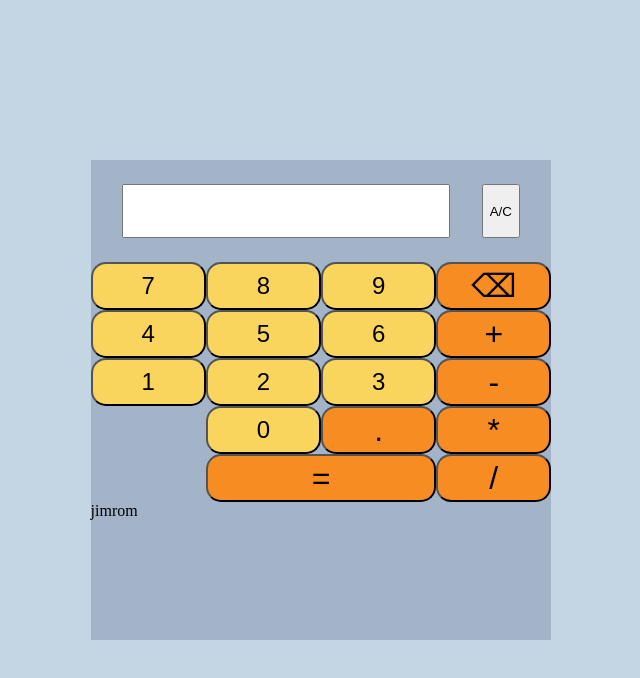
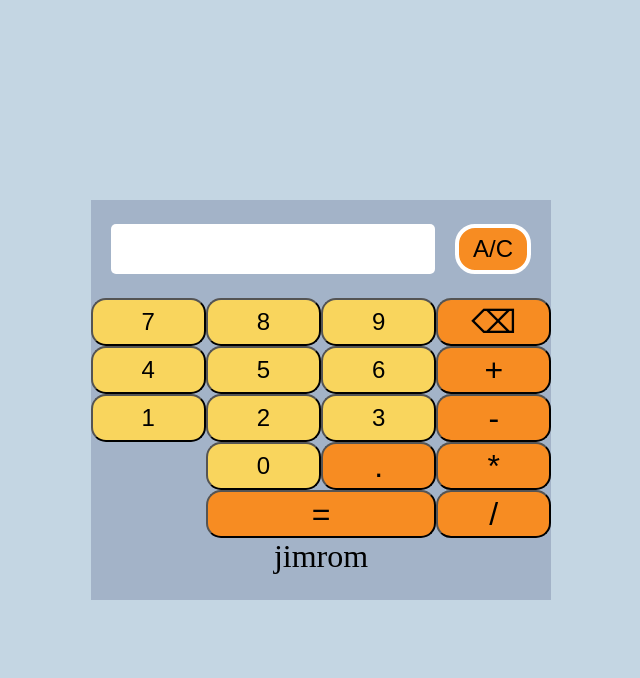
Before and after one commit to jimrom66/calculator, a plain HTML site: page index.html in a window 1280 px wide. Shown: the whole page, without its empty margins (319-959 px from the left). Drawn offline with Linux system fonts and the light colour scheme.

Commit message:
css is ready, time to js

```diff
--- a/styles.css
+++ b/styles.css
@@ -8,9 +8,9 @@ html,body{
     align-items: center;
     font-size: 16px;
 }
-
+/* BOXES */
 .main-box{
-    height: 60vh;
+    height: 50vh;
     width: 36vw;
     display: flex;
     flex-direction: column;
@@ -36,12 +36,14 @@ html,body{
     padding: 3vh 0 3vh 0;
 
 }
-
+/* BUTTONS */
 .input{
     height:6vh ;
     width: 25vw;
     font-size: 3rem;
     text-align: right;
+    border: none;
+    border-radius: 5px;
 }
 
 .number-button{
@@ -55,6 +57,7 @@ html,body{
 
 .number-button:hover{
     background-color: #cca012;
+    transition: 0.2s;
 }
 
 .action-button{
@@ -64,12 +67,39 @@ html,body{
     border-radius: 15px;
     background-color:#f78c22 ;
 
+
 }
 
 .action-button:hover{
     background-color:#c76e15 ;
+    transition: 0.2s;
 }
+
+.clear-btn{
+    background-color:#f78c22;
+    width: 6vw;
+    border-radius: 20px;
+    font-size: 1.5rem;
+    border: 4px solid white;
+
+}
+
+.clear-btn:hover{
+    background-color: white;
+    border-color:#f78c22 ;
+    color: #f78c22;
+    transition: 0.2s;
+}
+
 
 #equal{
     width: 18vw;
 }
+
+/* FOOTER */
+
+footer{
+    font-size: 2rem;
+    align-self: center;
+    color:black
+}
```
